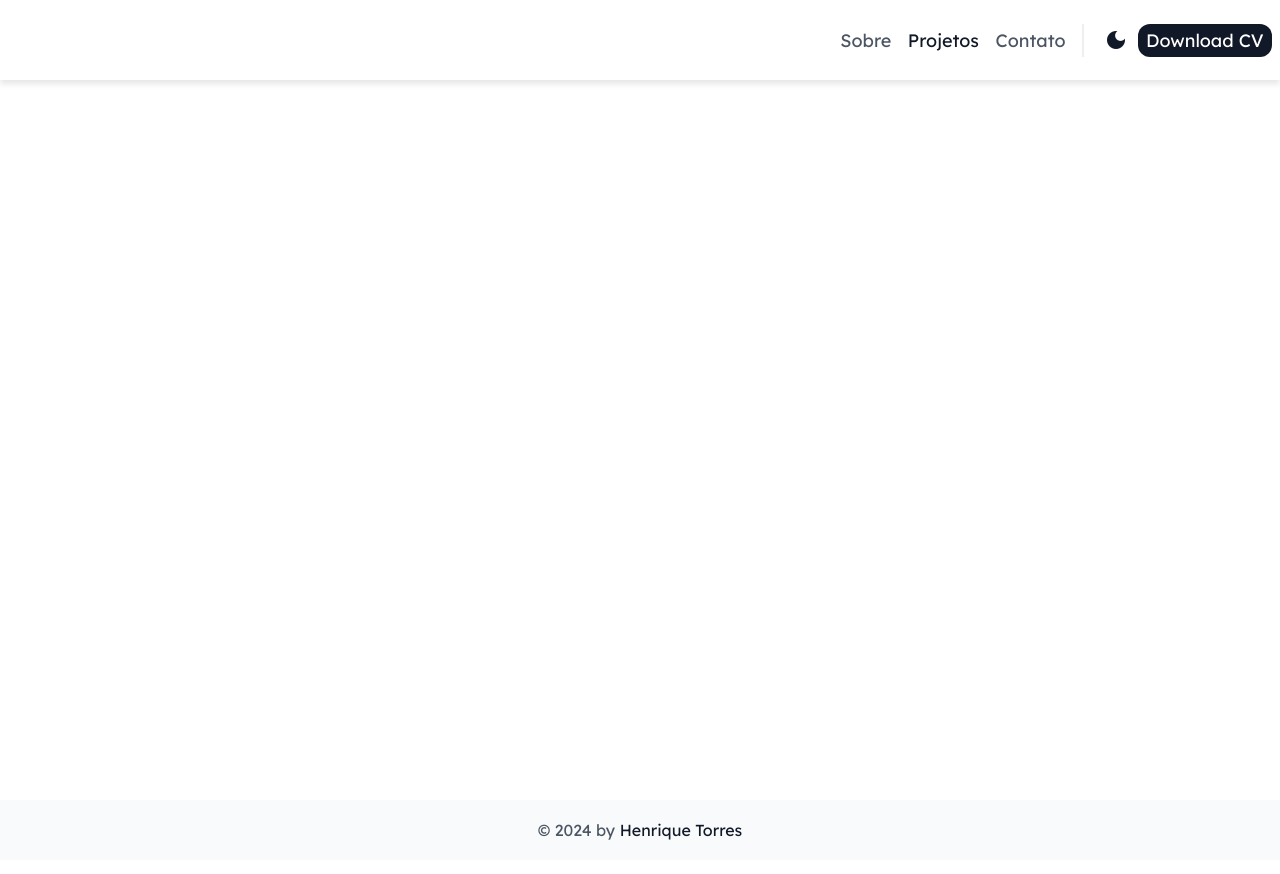
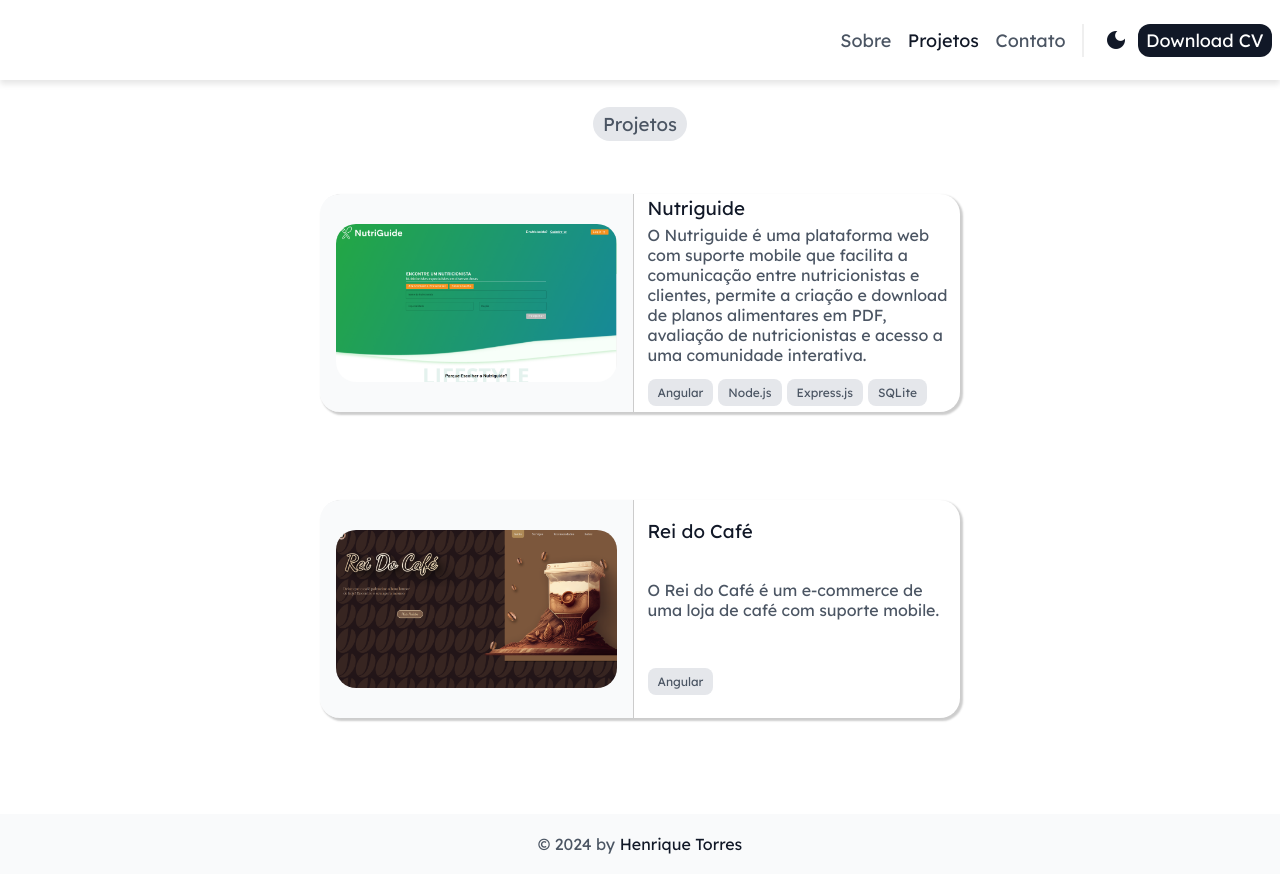
Before and after one commit to henriqtorresl/portifolio, an Angular app: page /projects in a window 1280 px wide. Built offline with nearby package versions, Linux system fonts and the light colour scheme.

Commit message:
projetos finalizado

```diff
--- a/src/app/pages/home/home.component.scss
+++ b/src/app/pages/home/home.component.scss
@@ -3,7 +3,7 @@
 // Mobile
 .container {
     width: 100%;
-    height: 100%;
+    height: 900px;
     display: flex;
     justify-content: center;
     align-items: center;
@@ -275,7 +275,7 @@
 // Tablet
 @media screen and (min-width: 768px) and (max-width: 992px) {
     .container {
-        height: 70%;
+        height: 700px;
     }
 
     .container-about {
@@ -320,7 +320,7 @@
 // Desktop
 @media screen and (min-width: 992px) and (max-width: 1200px) {
     .container {
-        height: 60%;
+        height: 600px;
     }
 
     .container-about {
@@ -372,7 +372,7 @@
 // Telas grandes
 @media screen and (min-width: 1200px) {
     .container {
-        height: 60%;
+        height: 600px;
     }
 
     .container-about {
--- a/src/app/pages/projects/projects.component.html
+++ b/src/app/pages/projects/projects.component.html
@@ -1,15 +1,49 @@
 <div class="container">
     <div class="title">
-
+        <h3>Projetos</h3>
     </div>
 
     <div class="projects">
         <div class="card">
+            <a href="https://nutriguide.vercel.app/inicio" target="_blank">
+                <img src="../../../assets/nutriguide.png" alt="Nutriguide">
+            </a>
 
+            <section>
+                <h3>Nutriguide</h3>
+
+                <p>
+                    O Nutriguide é uma plataforma web com suporte mobile que facilita a comunicação entre
+                    nutricionistas e clientes, permite a criação e download de planos alimentares em PDF, avaliação de
+                    nutricionistas e acesso a uma comunidade interativa.
+                </p>
+
+                <div>
+                    <section class="item">Angular</section>
+                    <section class="item">Node.js</section>
+                    <section class="item">Express.js</section>
+                    <section class="item">SQLite</section>
+                </div>
+
+            </section>
         </div>
 
         <div class="card">
+            <a href="https://rei-do-cafe.vercel.app/home" target="_blank">
+                <img src="../../../assets/reidocafe.png" alt="Rei do Café">
+            </a>
 
+            <section>
+                <h3>Rei do Café</h3>
+
+                <p>
+                    O Rei do Café é um e-commerce de uma loja de café com suporte mobile.
+                </p>
+
+                <div>
+                    <section class="item">Angular</section>
+                </div>
+            </section>
         </div>
     </div>
 </div>
--- a/src/app/pages/projects/projects.component.scss
+++ b/src/app/pages/projects/projects.component.scss
@@ -2,22 +2,206 @@
 
 // Mobile
 .container {
+    padding-top: 50px;
     width: 100%;
-    height: 100%;
+    height: auto;
+    display: flex;
+    flex-direction: column;
+    justify-content: center;
+    align-items: center;
     background-color: var(--background-color);
+}
+
+.title {
+    margin: 5px 0 5px 0;
+    height: 5%;
+
+    h3 {
+        padding: 5px 10px;
+        border-radius: 20px;
+        background-color: var(--background-terciary-color);
+        color: var(--text-color);
+        font-weight: normal;
+    }
+}
+
+.projects {
+    width: 100%;
+    height: 80%;
+    display: flex;
+    flex-direction: column;
+    justify-content: space-around;
+    align-items: center;
+}
+
+.card {
+    background-color: var(--background-card);
+    margin: 10px 0;
+    padding: 0 0 10px 0;
+    width: 90%;
+    display: flex;
+    flex-direction: column;
+    justify-content: center;
+    align-items: center;
+    border-radius: 20px;
+    box-shadow: 2px 2px 2px 1px rgba(0, 0, 0, 0.2);
+
+    a {
+        cursor: pointer;
+        padding: 30px 0;
+        width: 100%;
+        display: flex;
+        justify-content: center;
+        align-items: center;
+        background-color: var(--background-secundary-color);
+        border-top-right-radius: 20px;
+        border-top-left-radius: 20px;
+        box-shadow: 0 1px 0 0 rgba(0, 0, 0, 0.2);
+
+        img {
+            width: 90%;
+            height: 100%;
+            border-radius: 20px;
+
+            &:hover {
+                transition: transform 0.3s ease-in-out;
+                transform: scale(1.1);
+            }
+        }
+    }
+
+    section {
+        width: 80%;
+
+        h3 {
+            font-weight: normal;
+            color: var(--text-secundary-color);
+            padding: 10px 0;
+        }
+
+        p {
+            color: var(--text-color);
+        }
+
+        div {
+            padding: 10px 0;
+            display: flex;
+        }
+    }
+}
+
+.item {
+    width: auto !important;
+    padding: 3px 10px !important;
+    margin: 0 5px 0 0;
+    border-radius: 8px;
+    font-size: 12px;
+    background-color: var(--background-terciary-color);
+    color: var(--text-color);
+    font-weight: normal;
+    text-align: center;
 }
 
 // Tablet
 @media screen and (min-width: 768px) and (max-width: 992px) {
+    .container {
+        height: 800px;
+    }
 
+    .card {
+        flex-direction: row;
+        padding: 0;
+        background-color: var(--background-card);
+
+        a {
+            width: 50%;
+            border-top-left-radius: 20px;
+            border-bottom-left-radius: 20px;
+            border-top-right-radius: 0;
+            box-shadow: 1px 0 0 0 rgba(0, 0, 0, 0.2);
+        }
+
+        section {
+            height: 100%;
+            width: 50%;
+            padding: 5px 0 5px 15px;
+            display: flex;
+            flex-direction: column;
+            justify-content: space-around;
+
+            h3 {
+                padding: 0;
+            }
+        }
+    }
 }
 
 // Desktop
 @media screen and (min-width: 992px) and (max-width: 1200px) {
+    .container {
+        height: 800px;
+    }
 
+    .card {
+        width: 60%;
+        flex-direction: row;
+        padding: 0;
+        background-color: var(--background-card);
+
+        a {
+            width: 50%;
+            border-top-left-radius: 20px;
+            border-bottom-left-radius: 20px;
+            border-top-right-radius: 0;
+            box-shadow: 1px 0 0 0 rgba(0, 0, 0, 0.2);
+        }
+
+        section {
+            height: 100%;
+            width: 50%;
+            padding: 5px 0 5px 15px;
+            display: flex;
+            flex-direction: column;
+            justify-content: space-around;
+
+            h3 {
+                padding: 0;
+            }
+        }
+    }
 }
 
 // Telas grandes
 @media screen and (min-width: 1200px) {
+    .container {
+        height: 764px;
+    }
 
+    .card {
+        width: 50%;
+        flex-direction: row;
+        padding: 0;
+        background-color: var(--background-card);
+
+        a {
+            width: 50%;
+            border-top-left-radius: 20px;
+            border-bottom-left-radius: 20px;
+            border-top-right-radius: 0;
+            box-shadow: 1px 0 0 0 rgba(0, 0, 0, 0.2);
+        }
+
+        section {
+            height: 100%;
+            width: 50%;
+            padding: 5px 0 5px 15px;
+            display: flex;
+            flex-direction: column;
+            justify-content: space-around;
+
+            h3 {
+                padding: 0;
+            }
+        }
+    }
 }
--- a/src/app/services/dark-theme.service.ts
+++ b/src/app/services/dark-theme.service.ts
@@ -5,6 +5,7 @@ import { Injectable } from '@angular/core';
 })
 export class DarkThemeService {
 
+  // salvar o darkMode na cache do navegador...
   private darkTheme: boolean = false;
 
   constructor() { }
--- a/src/styles.scss
+++ b/src/styles.scss
@@ -47,7 +47,7 @@ body.dark-mode {
 
 html, body {
     width: 100%;
-    height: 100%;
+    height: auto;
     font-family: "Lexend", sans-serif;
     font-optical-sizing: auto;
     font-weight: 400;
```
